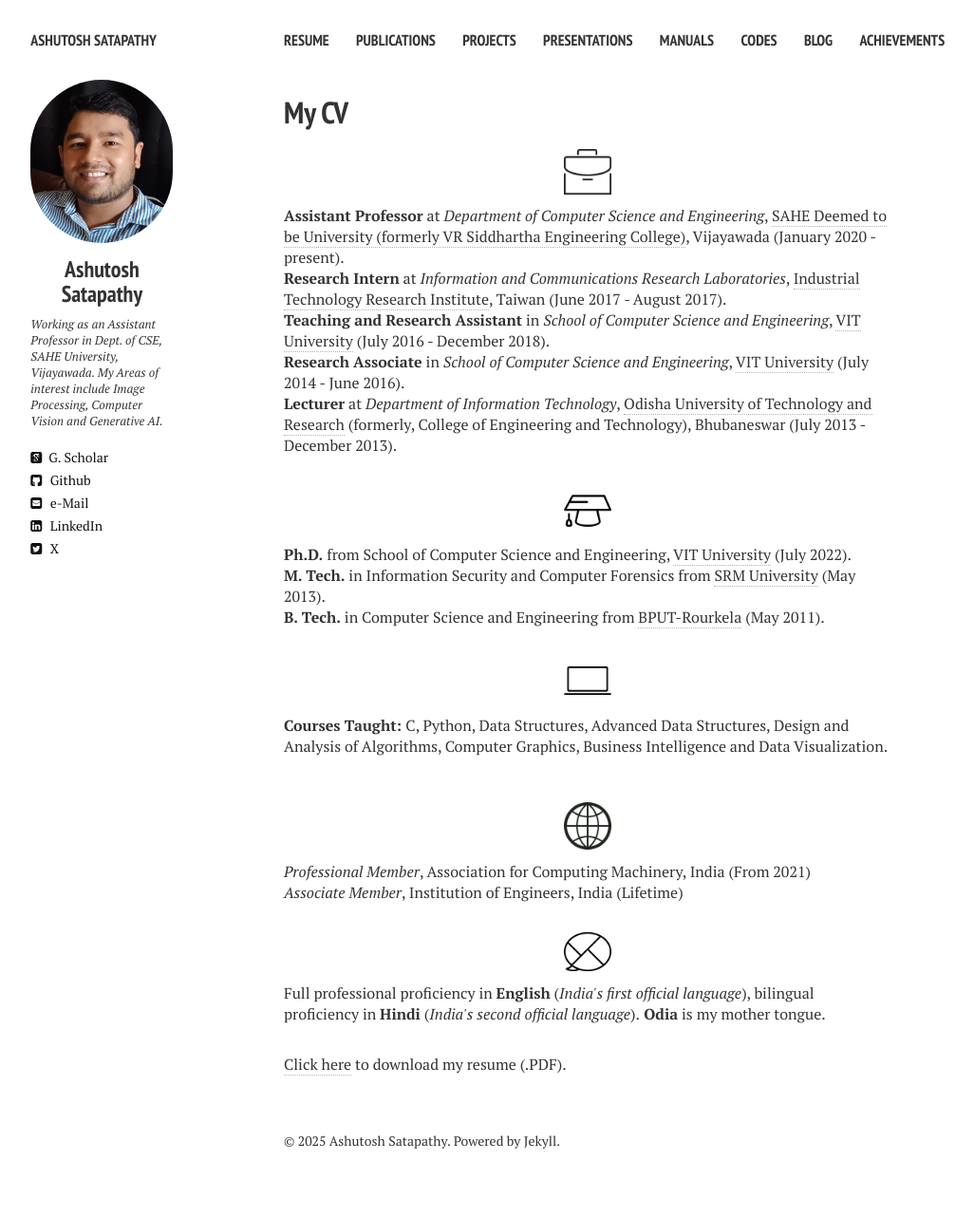
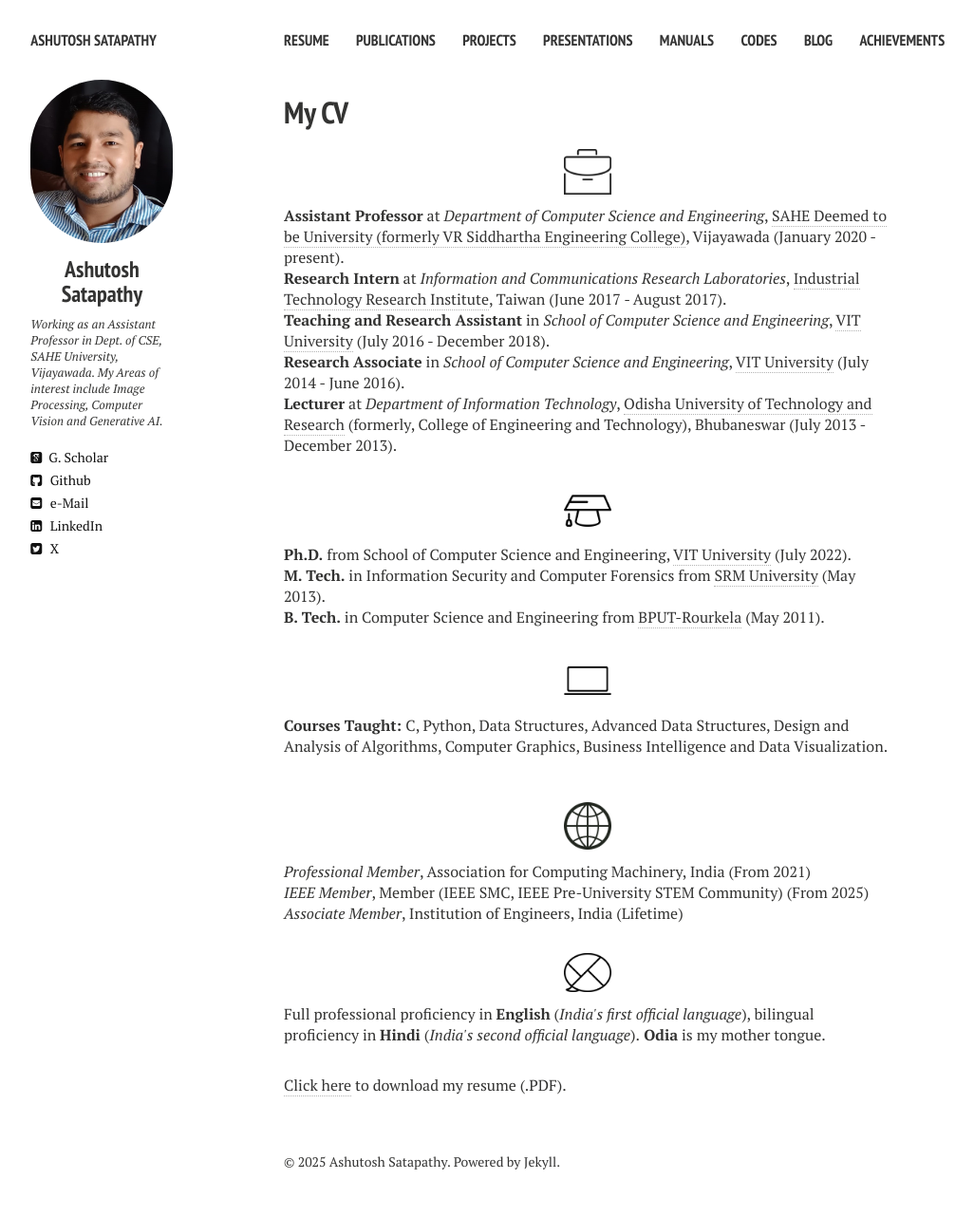
Before and after one commit to ashutoshsatapathy1990/ashutoshsatapathy1990.github.io, a Jekyll site: the page built from cv.md, in a window 1280 px wide. Shown: the whole page at 95% size, without its empty margins (21-1047 px from the left). Built offline with Jekyll 4.4.1, drawn with Linux system fonts in a browser that asks for light colours; nearby versions of some CDN libraries; before the commit the page ends 1260 px from its top, so only the background shows below that.

Commit message:
Update cv.html

```diff
--- a/_layouts/cv.html
+++ b/_layouts/cv.html
@@ -70,6 +70,7 @@
 
     <p align="center" class=bottom-small><img src="{{ site.url }}/images/CV/world.png" alt="Languages" width="50" height="50"></p>
     <p align="left"><i>Professional Member</i>, Association for Computing Machinery, India (From 2021)</p>
+    <p align="left"><i>IEEE Member</i>, Member (IEEE SMC, IEEE Pre-University STEM Community) (From 2025)</p>
     <p align="left" class="bottom-three"><i>Associate Member</i>, Institution of Engineers, India (Lifetime)</p>
 
     <p align="center" class=bottom-small><img src="{{ site.url }}/images/CV/talk.png" alt="Languages" width="50" height="50"></p>
```
